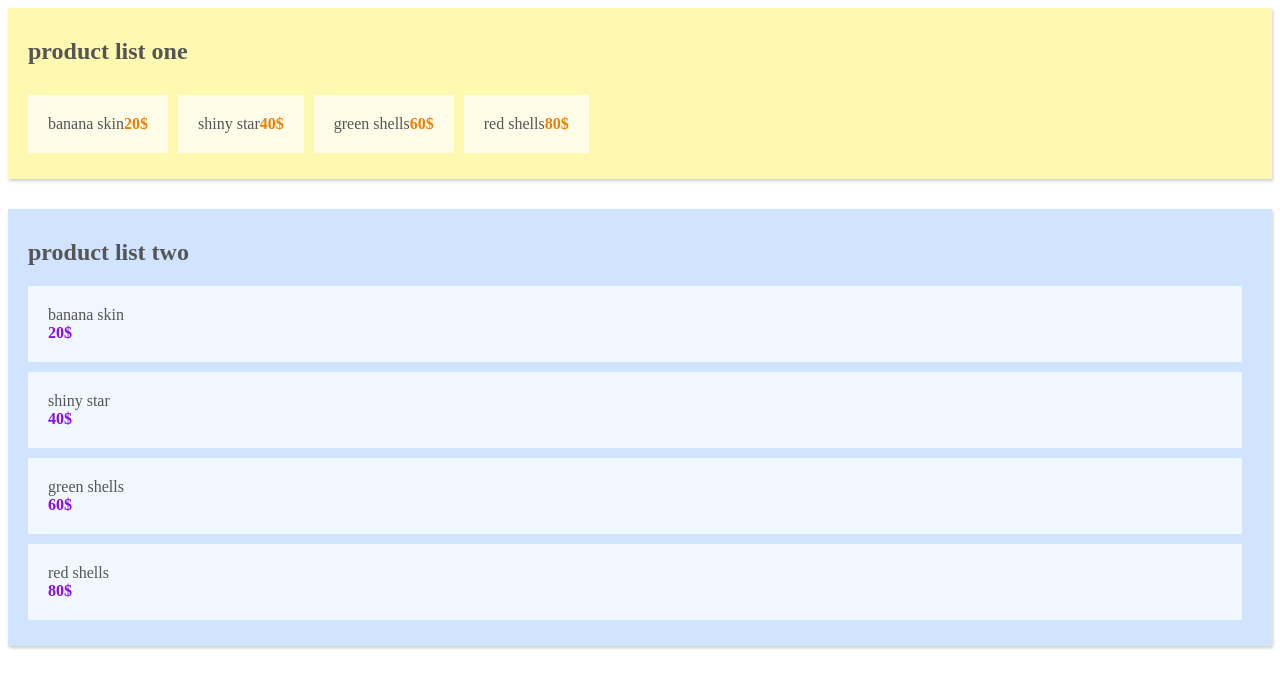
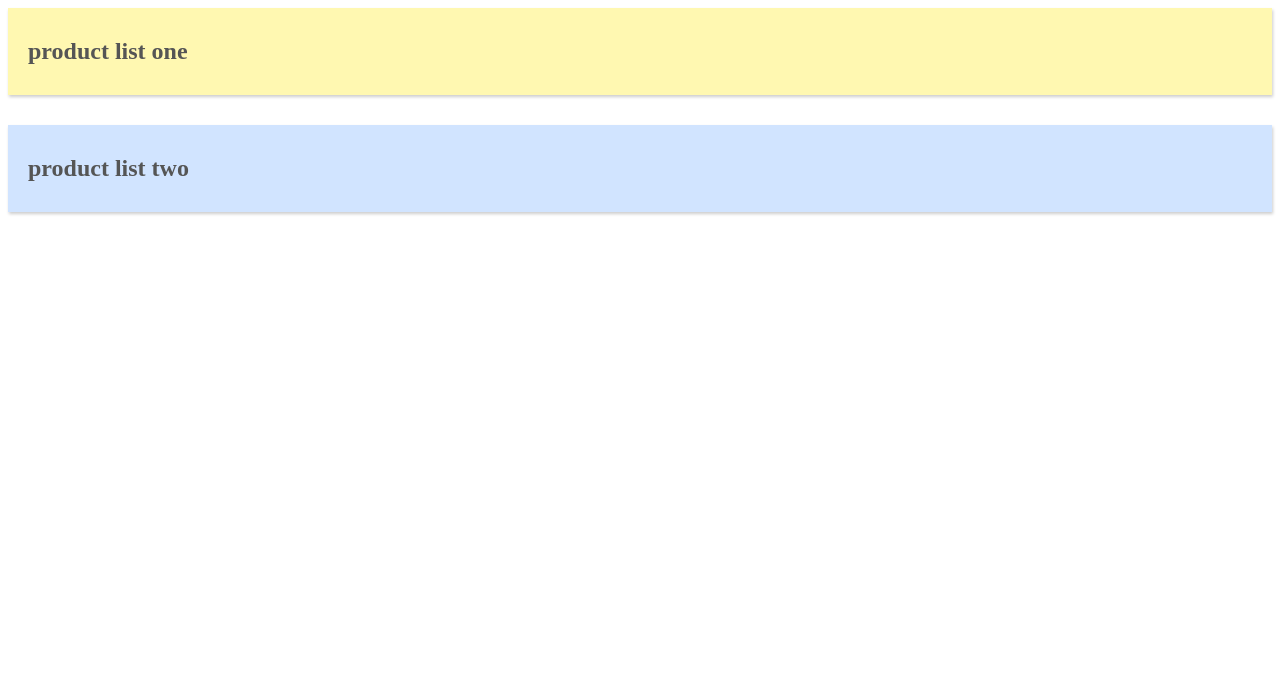
Before and after one commit to amradelata/Vuex-Tutorial, a Vue app: page / in a window 1280 px wide. Shown: the top 688 px of the page. Built offline with nearby package versions, Linux system fonts and the light colour scheme.

Commit message:
Setting up a Central Store

```diff
--- a/src/App.vue
+++ b/src/App.vue
@@ -20,12 +20,7 @@ export default {
   },
   data(){
     return{
-      prodacts:[
-        {name: 'banana skin', price: 20},
-        {name: 'shiny star', price: 40},
-        {name: 'green shells', price: 60},
-        {name: 'red shells', price: 80}
-      ]
+
     }
   }
 }
```
